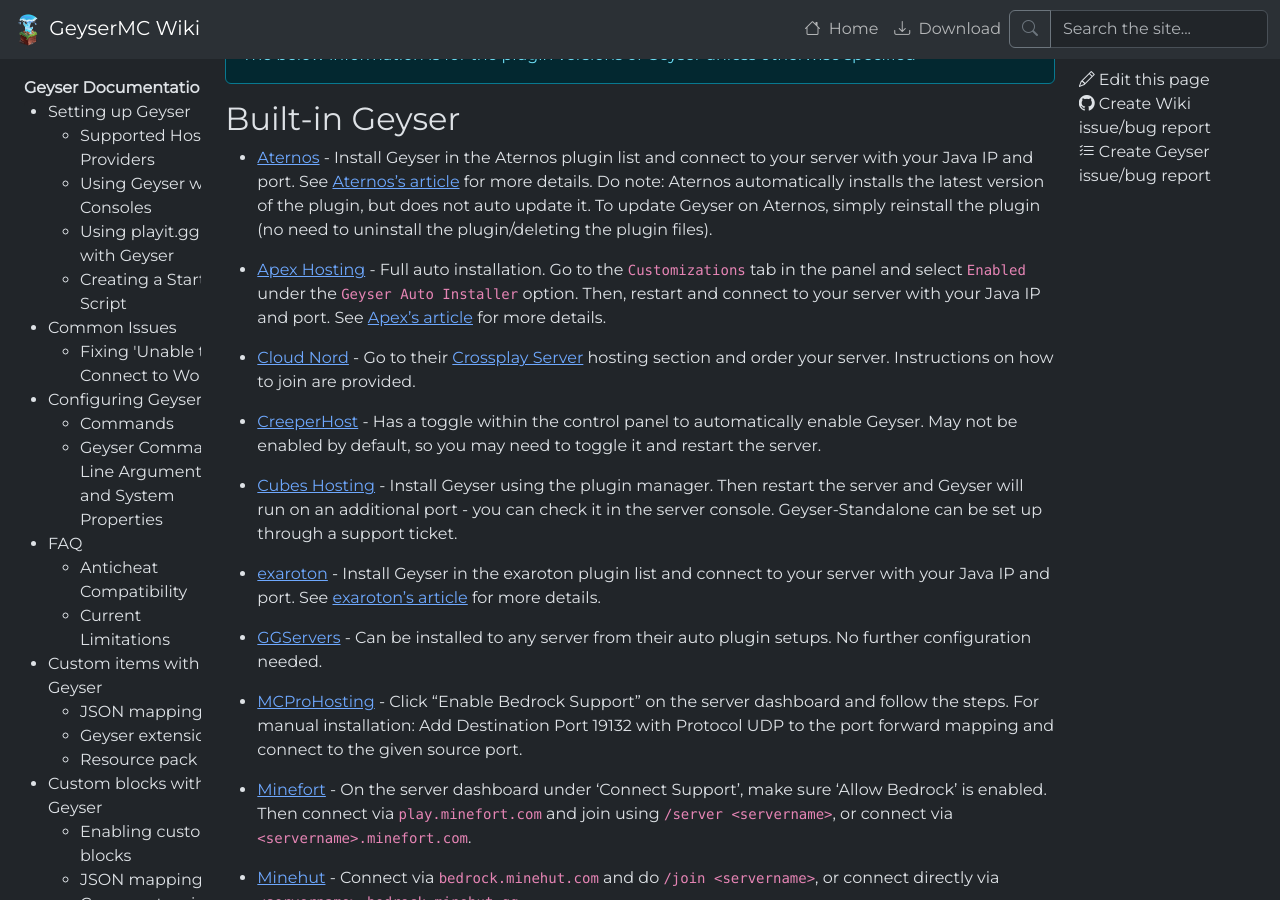
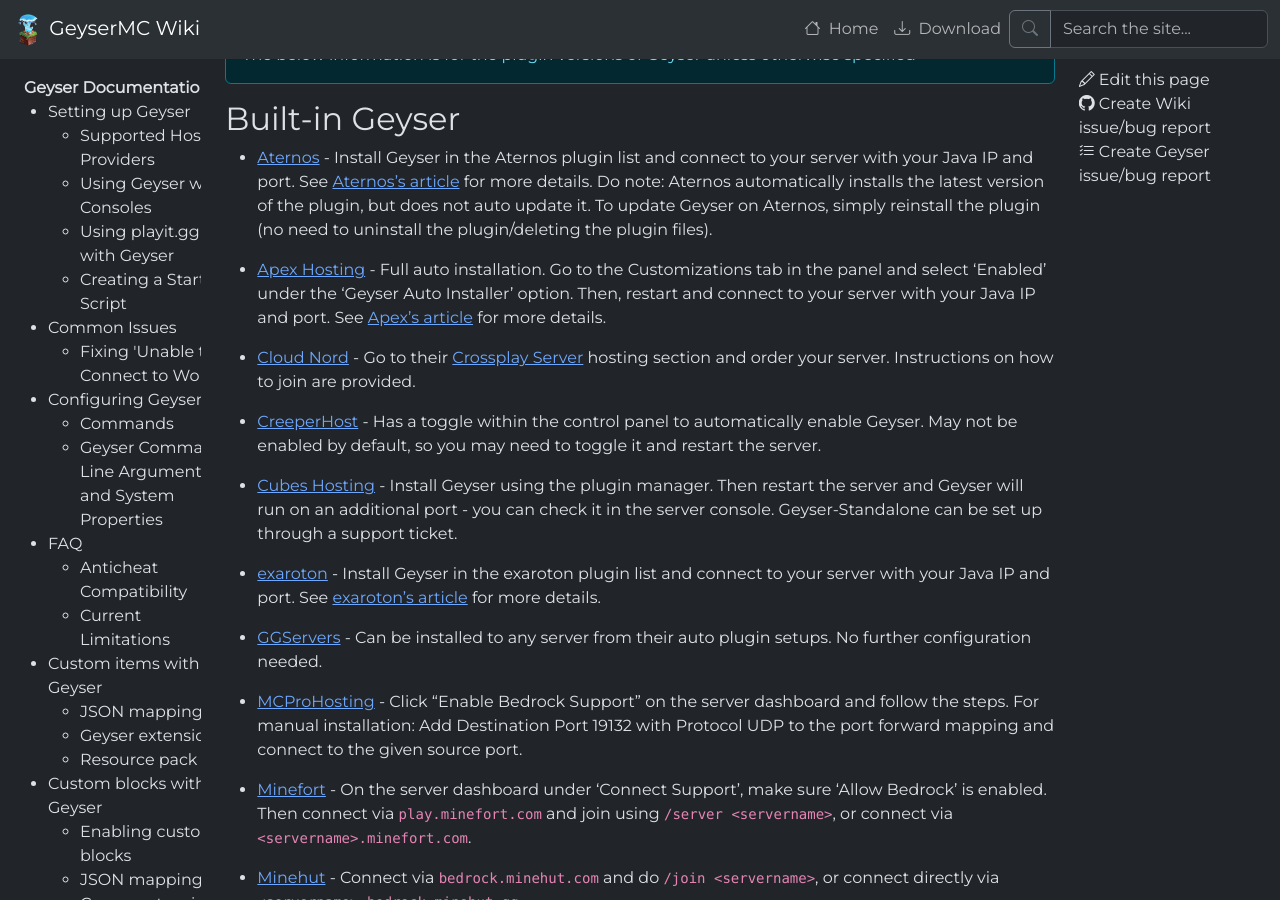
Before and after one commit to GeyserMC/GeyserWiki, a Jekyll site: the page built from _docs/geyser/supported-hosting-providers.md, in a window 1280 px wide and 900 px high, scrolled down 368 px. Built offline with Jekyll 4.4.1, drawn with Linux system fonts in a browser that asks for light colours.

Commit message:
Apply suggestions from code review
Co-authored-by: rtm516 <rtm516@users.noreply.github.com>

```diff
--- a/_data/providers.json
+++ b/_data/providers.json
@@ -14,7 +14,7 @@
     {
       "name": "Apex Hosting",
       "url": "https://apexminecrafthosting.com/",
-      "description": "Full auto installation. Go to the `Customizations` tab in the panel and select `Enabled` under the `Geyser Auto Installer` option. Then, restart and connect to your server with your Java IP and port. See [Apex's article](https://apexminecrafthosting.com/geysermc/) for more details."
+      "description": "Full auto installation. Go to the Customizations tab in the panel and select 'Enabled' under the 'Geyser Auto Installer' option. Then, restart and connect to your server with your Java IP and port. See [Apex's article](https://apexminecrafthosting.com/geysermc/) for more details."
     },
     {
       "name": "Cloud Nord",
```
